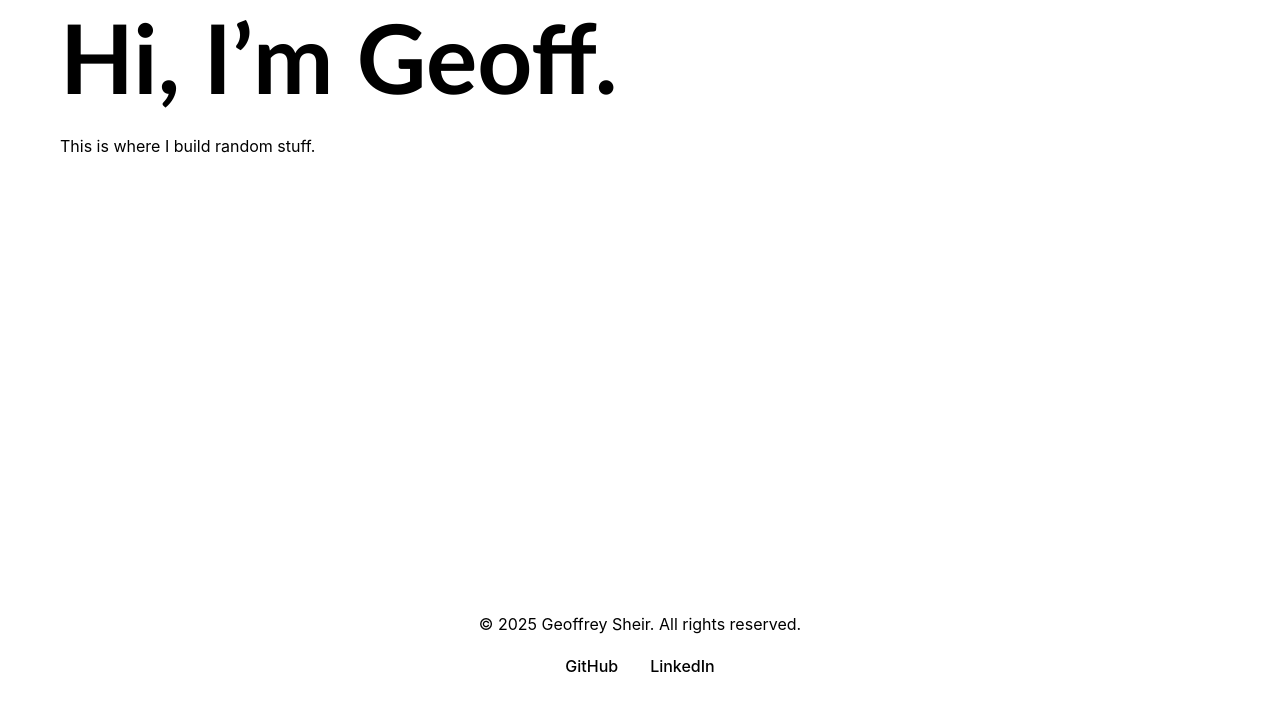
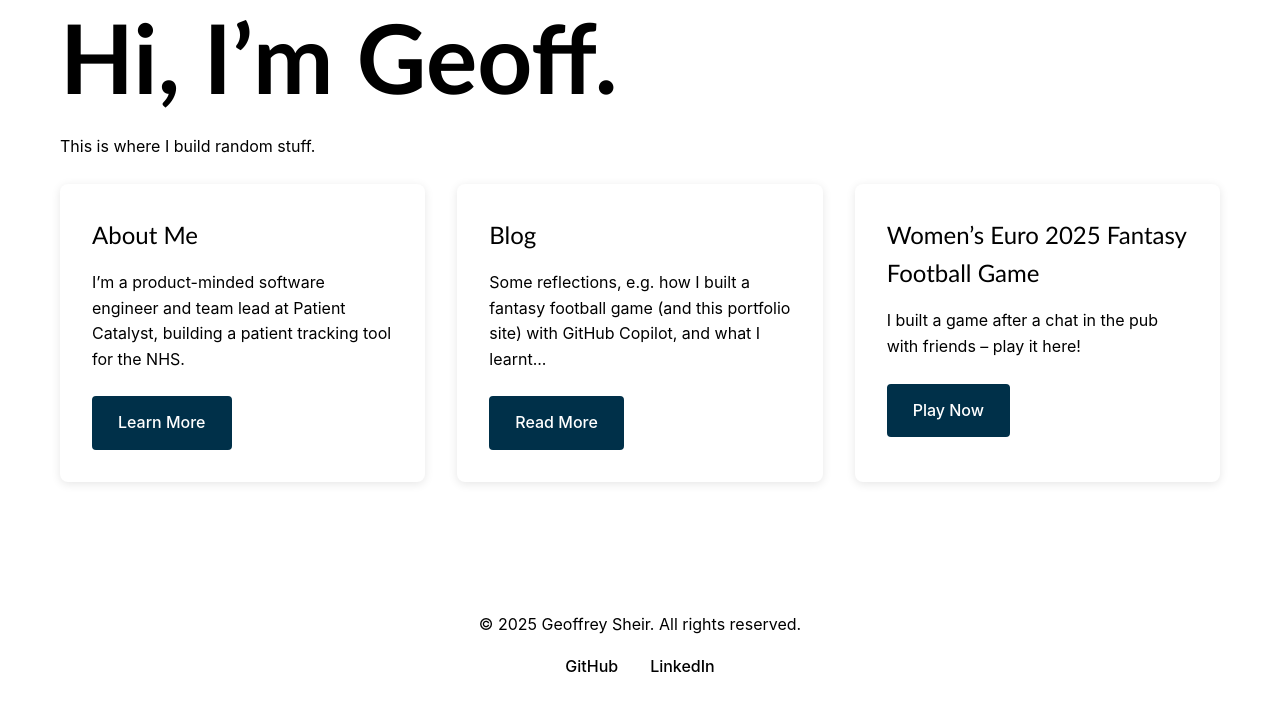
Before and after one commit to gsheir/gsheir.com, a Django app: page / in a window 1280 px wide. Shown: the part 122-850 px from the top of the page. Run offline with Django 4.2, Linux system fonts and the light colour scheme.

Commit message:
add front page and update link

```diff
--- a/templates/blog/fantasy_football.html
+++ b/templates/blog/fantasy_football.html
@@ -207,7 +207,7 @@
                 I’m kind of amazed at how easy it is to deploy and host
                 something nowadays – I went for
                 <a
-                    href="https://www.notion.so/gsheir-com-221d59bc15678061a622d9206e0ec22d?pvs=21"
+                    href="https://railway.com"
                     >Railway</a
                 >, but the options are endless. For the cost of a pint
                 every month, I don’t really have to worry about
--- a/templates/home.html
+++ b/templates/home.html
@@ -8,5 +8,23 @@
     <p class="mb-3">This is where I build random stuff.</p>
 </div>
 
+<div class="grid grid-3">
+    <div class="card">
+        <h3>About Me</h3>
+        <p class="mb-3">I’m a product-minded software engineer and team lead at Patient Catalyst, building a patient tracking tool for the NHS.</p>
+        <a href="{% url 'game:about_me' %}" class="btn">Learn More</a>
+    </div>
+    <div class="card">
+        <h3>Blog</h3>
+        <p class="mb-3">Some reflections, e.g. how I built a fantasy football game (and this portfolio site) with GitHub Copilot, and what I learnt...</p>
+        <a href="{% url 'game:blog_home' %}" class="btn">Read More</a>
+    </div>
+
+    <div class="card">
+        <h3>Women’s Euro 2025 Fantasy Football Game</h3>
+        <p class="mb-3">I built a game after a chat in the pub with friends – play it here! </p>
+        <a href="{% url 'game:game_home' %}" class="btn">Play Now</a>
+    </div>
+
 
 {% endblock %}
```
